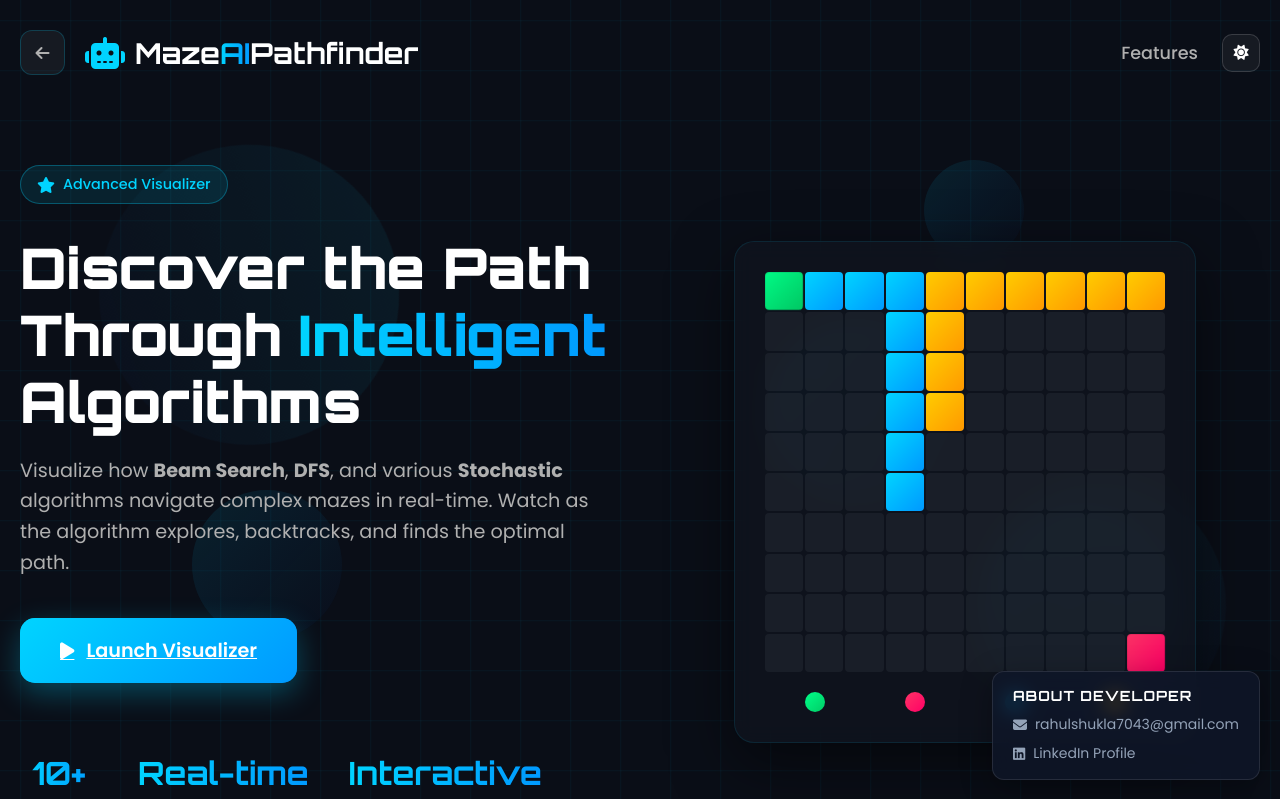
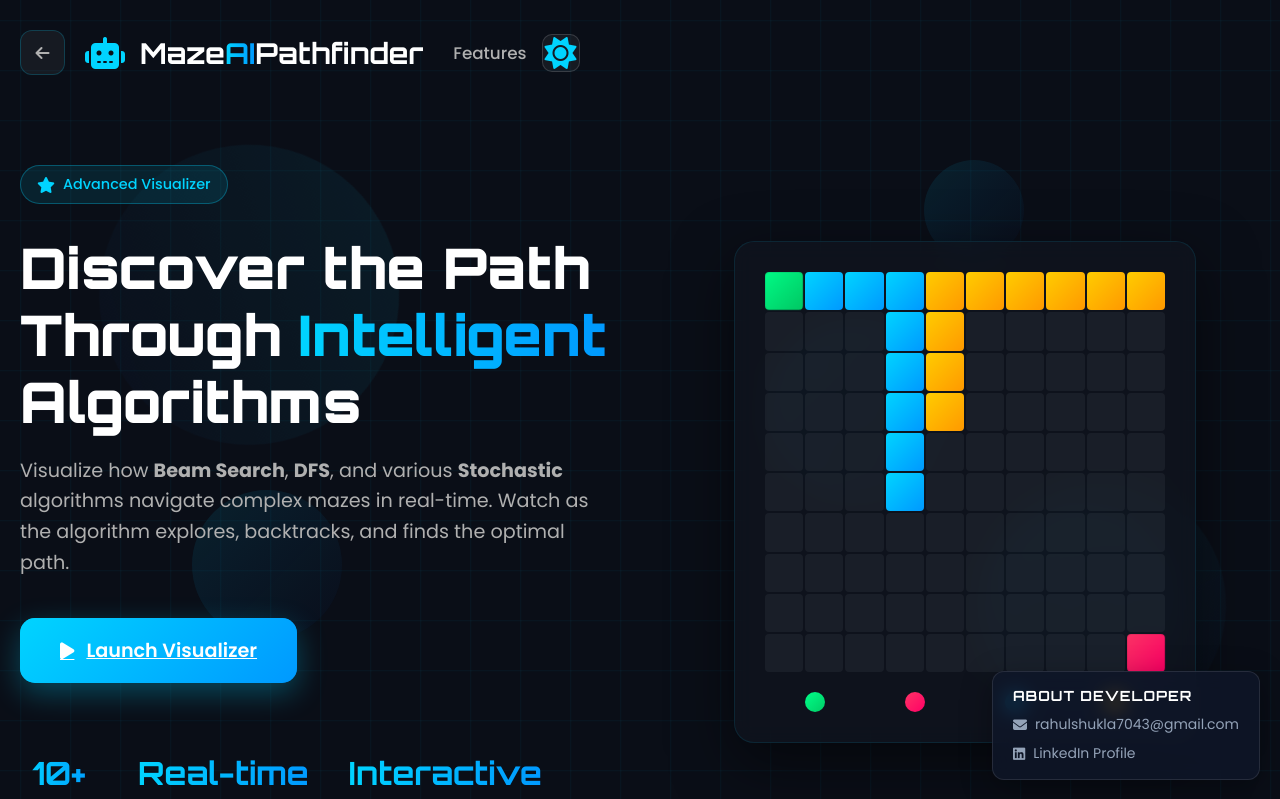
Before and after one commit to rahul9512/maze_visualizer, a Django app: page /maze_home/ in a window 1280 px wide. Shown: the top 799 px of the page. Run offline with Django 5.2, Linux system fonts and the light colour scheme.

Commit message:
Place Features link and dark mode theme toggle directly in one line with MazeAIPathfinder title

```diff
--- a/core/static/css/landing_deep.css
+++ b/core/static/css/landing_deep.css
@@ -218,11 +218,26 @@
     background-clip: text;
 }
 
+.inline-nav-item {
+    color: #b0b0b0;
+    text-decoration: none;
+    font-weight: 500;
+    font-size: 1.05rem;
+    font-family: 'Poppins', sans-serif;
+    margin-left: 15px;
+    transition: all 0.3s ease;
+}
+
+.inline-nav-item:hover {
+    color: #00d4ff;
+}
+
 .nav-links {
     display: flex;
     align-items: center;
     gap: 24px;
 }
+
 
 .nav-links a {
     color: #b0b0b0;
--- a/core/templates/index.html
+++ b/core/templates/index.html
@@ -35,16 +35,15 @@
             <div class="logo-group">
                 <a href="{% url 'global_landing' %}" class="back-link" title="Back to Suite"><i
                         class="fas fa-arrow-left"></i></a>
-                <div class="logo">
+                <div class="logo" style="display: flex; align-items: center; gap: 15px;">
                     <i class="fas fa-robot"></i>
                     <span>Maze<span class="logo-highlight">AI</span>Pathfinder</span>
+                    <a href="#features" class="inline-nav-item">Features</a>
+                    <button class="theme-toggle" id="theme-toggle" title="Toggle Theme"><i class="fas fa-sun"></i></button>
                 </div>
             </div>
-            <nav class="nav-links">
-                <a href="#features">Features</a>
-                <button class="theme-toggle" id="theme-toggle" title="Toggle Theme"><i class="fas fa-sun"></i></button>
-            </nav>
         </header>
+
 
 
 
```
